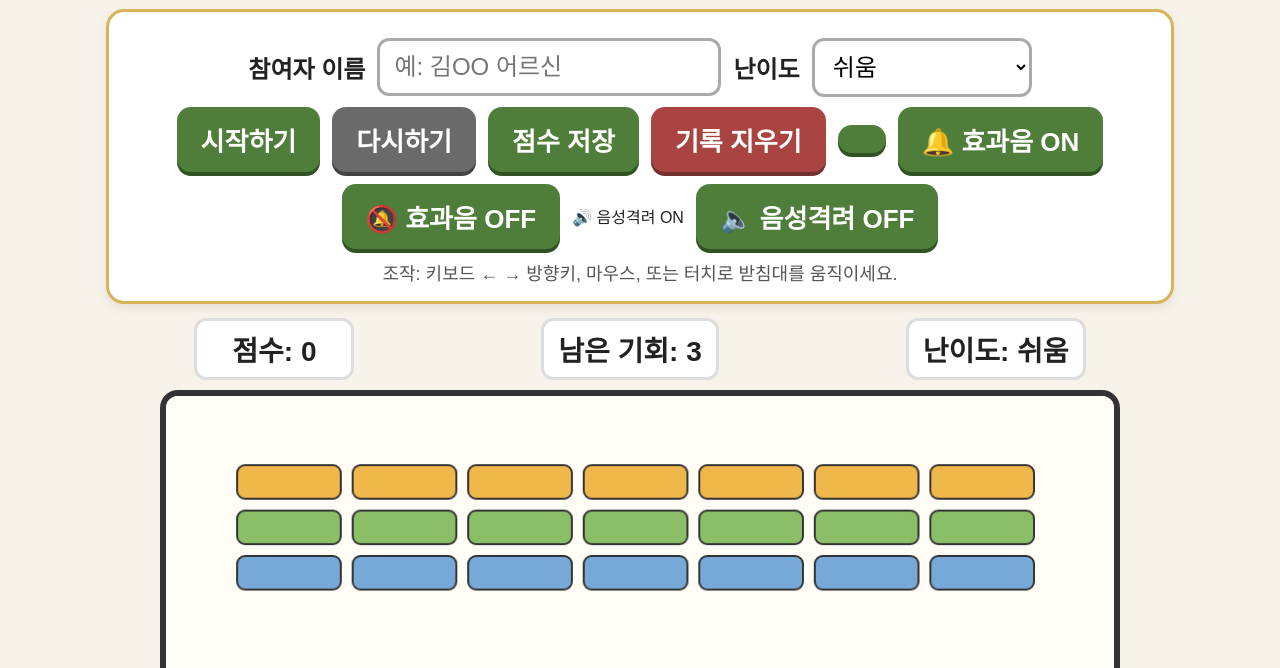
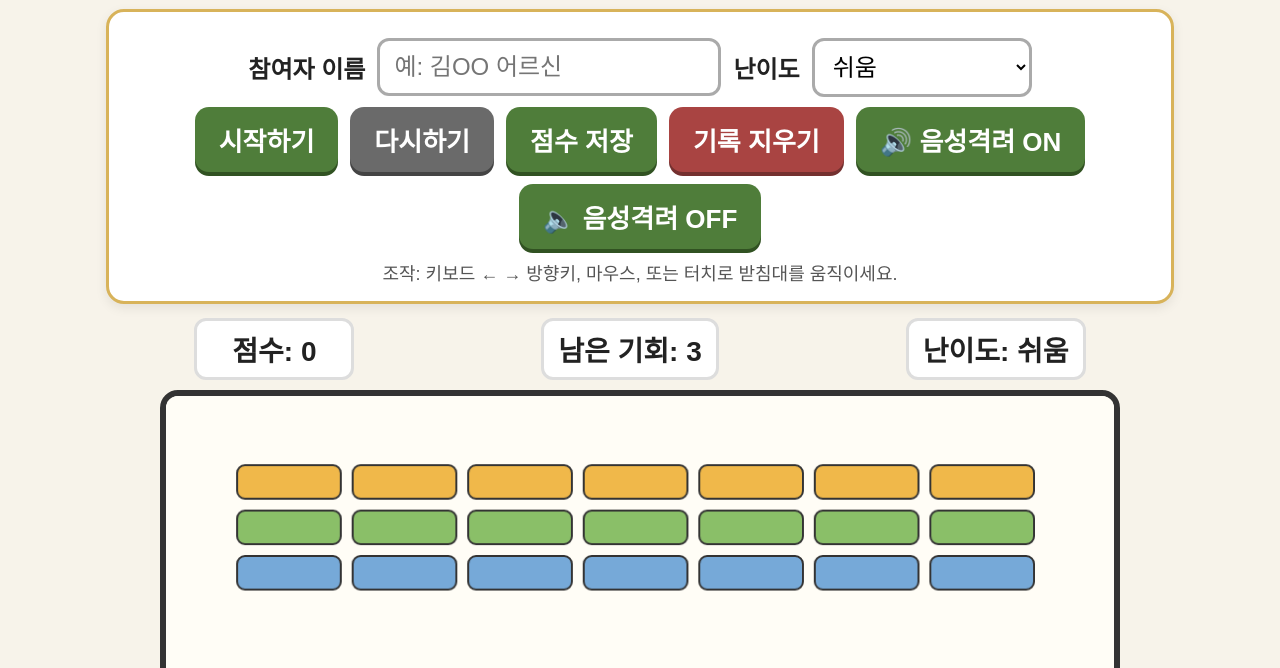
Before and after one commit to jeong869093-commits/senior-brick-game1, a plain HTML site: page index.html in a window 1280 px wide. Shown: the part 132-800 px from the top of the page. Drawn offline with Linux system fonts and the light colour scheme.

Commit message:
Update index.html

```diff
--- a/index.html
+++ b/index.html
@@ -178,13 +178,6 @@
         <button id="saveBtn">점수 저장</button>
         <button id="clearBtn" class="danger">기록 지우기</button>
         <button onclick="voiceOn = true; speak('음성격려가 켜졌습니다');">
-          <button onclick="soundOn = true;">
-🔔 효과음 ON
-</button>
-
-<button onclick="soundOn = false;">
-🔕 효과음 OFF
-</button>
 🔊 음성격려 ON
 </button>
 
```
